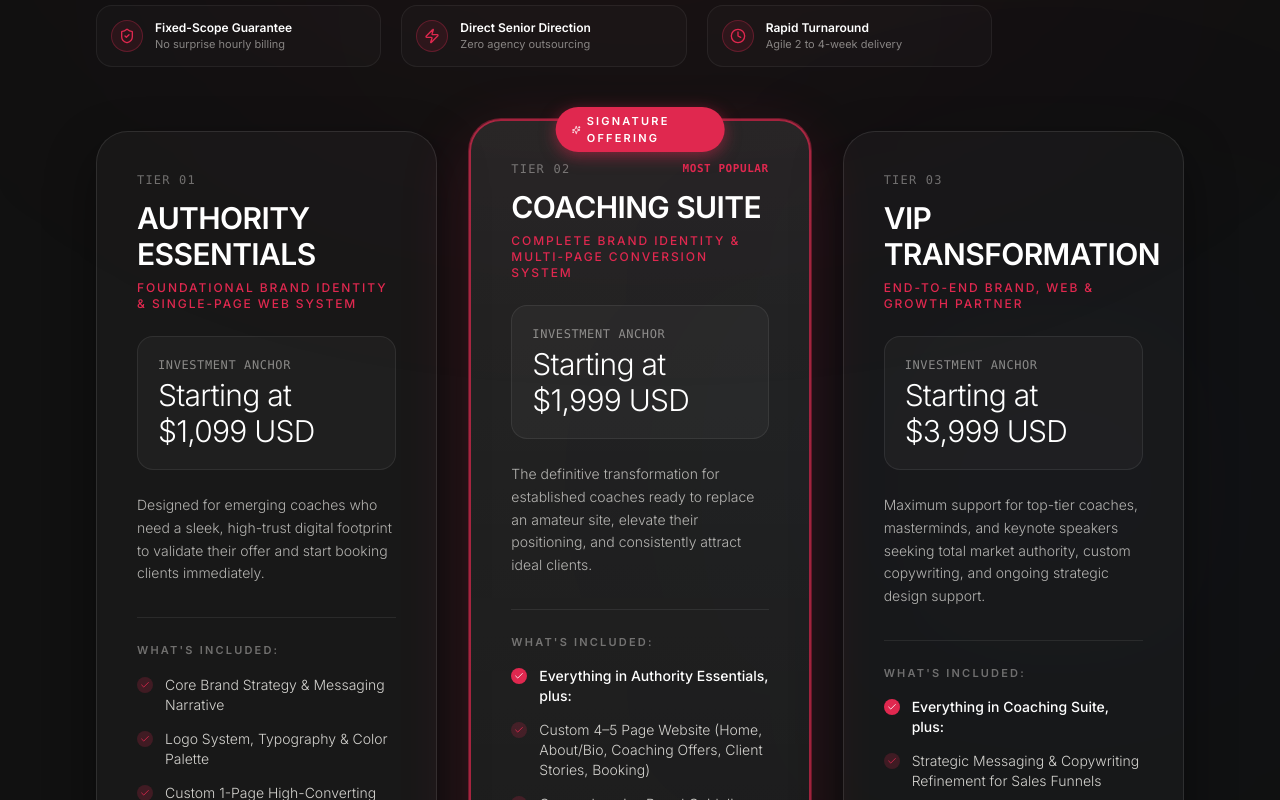
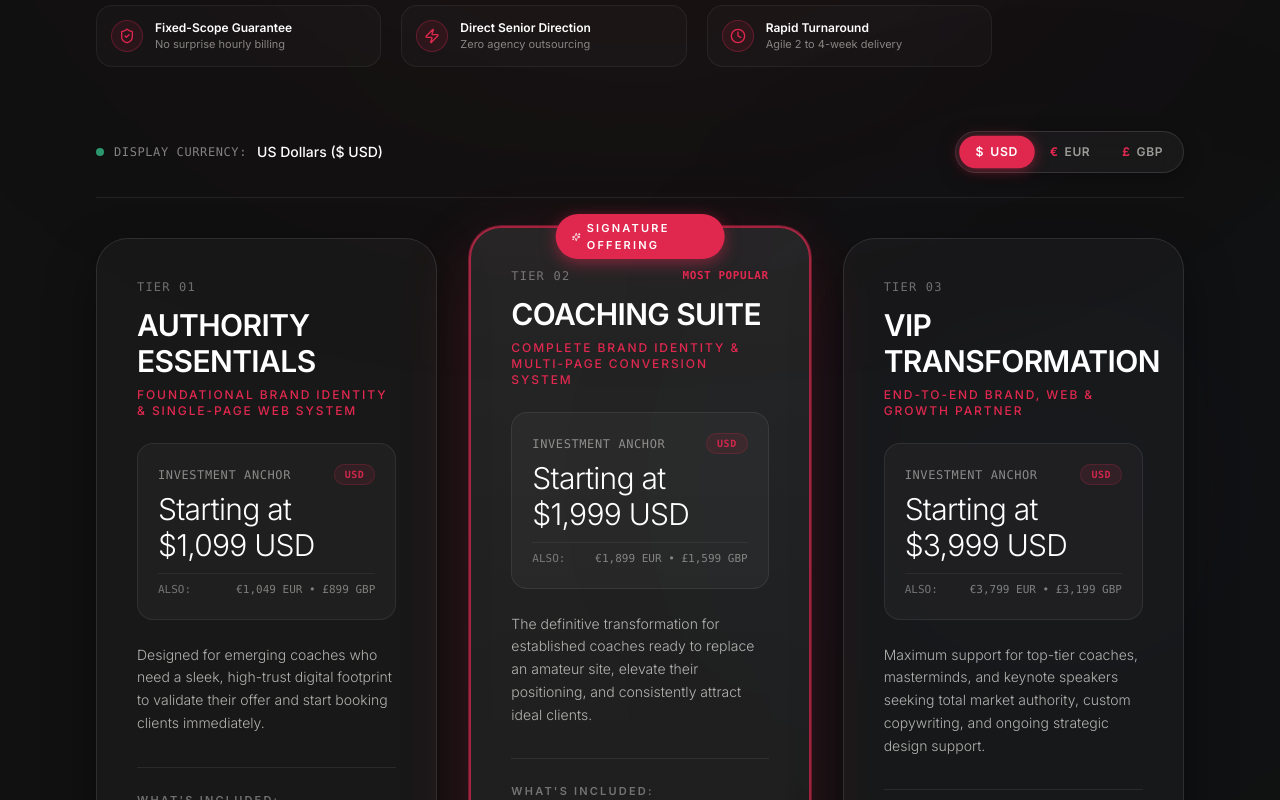
Before and after one commit to miskathoss/miskathossain, a Next.js app: page /pricing in a window 1280 px wide. Shown: the part 540-1340 px from the top of the page. Built offline with nearby package versions, Linux system fonts and the light colour scheme.

Commit message:
Add switchable currency selector (USD, EUR, GBP) to pricing page

```diff
--- a/src/app/pricing/PricingClient.tsx
+++ b/src/app/pricing/PricingClient.tsx
@@ -17,11 +17,26 @@ import {
   Calendar,
 } from "lucide-react";
 
+type Currency = "USD" | "EUR" | "GBP";
+
+interface CurrencyOption {
+  code: Currency;
+  label: string;
+  symbol: string;
+  name: string;
+}
+
+const currencies: CurrencyOption[] = [
+  { code: "USD", label: "USD", symbol: "$", name: "US Dollar" },
+  { code: "EUR", label: "EUR", symbol: "€", name: "Euro" },
+  { code: "GBP", label: "GBP", symbol: "£", name: "British Pound" },
+];
+
 interface PricingTier {
   tierNumber: string;
   badge?: string;
   title: string;
-  price: string;
+  prices: Record<Currency, string>;
   subtitle: string;
   description: string;
   isPopular?: boolean;
@@ -37,7 +52,11 @@ const pricingTiers: PricingTier[] = [
   {
     tierNumber: "TIER 01",
     title: "AUTHORITY ESSENTIALS",
-    price: "Starting at $1,099 USD",
+    prices: {
+      USD: "Starting at $1,099 USD",
+      EUR: "Starting at €1,049 EUR",
+      GBP: "Starting at £899 GBP",
+    },
     subtitle: "FOUNDATIONAL BRAND IDENTITY & SINGLE-PAGE WEB SYSTEM",
     description:
       "Designed for emerging coaches who need a sleek, high-trust digital footprint to validate their offer and start booking clients immediately.",
@@ -55,7 +74,11 @@ const pricingTiers: PricingTier[] = [
     tierNumber: "TIER 02",
     badge: "SIGNATURE OFFERING",
     title: "COACHING SUITE",
-    price: "Starting at $1,999 USD",
+    prices: {
+      USD: "Starting at $1,999 USD",
+      EUR: "Starting at €1,899 EUR",
+      GBP: "Starting at £1,599 GBP",
+    },
     subtitle: "COMPLETE BRAND IDENTITY & MULTI-PAGE CONVERSION SYSTEM",
     description:
       "The definitive transformation for established coaches ready to replace an amateur site, elevate their positioning, and consistently attract ideal clients.",
@@ -74,7 +97,11 @@ const pricingTiers: PricingTier[] = [
   {
     tierNumber: "TIER 03",
     title: "VIP TRANSFORMATION",
-    price: "Starting at $3,999 USD",
+    prices: {
+      USD: "Starting at $3,999 USD",
+      EUR: "Starting at €3,799 EUR",
+      GBP: "Starting at £3,199 GBP",
+    },
     subtitle: "END-TO-END BRAND, WEB & GROWTH PARTNER",
     description:
       "Maximum support for top-tier coaches, masterminds, and keynote speakers seeking total market authority, custom copywriting, and ongoing strategic design support.",
@@ -122,9 +149,15 @@ const faqs = [
     answer:
       "Absolutely. All platforms are architected cleanly and modularly. You can seamlessly expand with additional landing pages, client portals, podcast hubs, or bespoke payment gateways as your practice expands.",
   },
+  {
+    question: "Can I pay in EUR or GBP instead of USD?",
+    answer:
+      "Yes. Invoices can be issued in USD ($), EUR (€), or GBP (£) based on your preference. Payments are settled securely via Stripe, Wise, or international wire transfer with zero conversion markups.",
+  },
 ];
 
 export function PricingClient() {
+  const [selectedCurrency, setSelectedCurrency] = useState<Currency>("USD");
   const [openFaqIndex, setOpenFaqIndex] = useState<number | null>(0);
 
   const toggleFaq = (index: number) => {
@@ -199,6 +232,46 @@ export function PricingClient() {
       {/* Pricing Cards Grid */}
       <section className="relative px-6 sm:px-12 lg:px-24 pb-20 sm:pb-28">
         <div className="max-w-7xl mx-auto">
+          {/* Switchable Currency Selector */}
+          <div className="flex flex-col sm:flex-row items-center justify-between gap-4 mb-10 pb-6 border-b border-white/[0.08]">
+            <div className="flex items-center gap-2.5 text-xs sm:text-sm text-cream/70">
+              <span className="w-2 h-2 rounded-full bg-emerald-400 animate-pulse" />
+              <span className="font-mono text-xs uppercase tracking-wider text-cream/50">
+                DISPLAY CURRENCY:
+              </span>
+              <span className="text-white font-medium">
+                {selectedCurrency === "USD" && "US Dollars ($ USD)"}
+                {selectedCurrency === "EUR" && "Euros (€ EUR)"}
+                {selectedCurrency === "GBP" && "British Pounds (£ GBP)"}
+              </span>
+            </div>
+
+            {/* Currency Switcher Buttons */}
+            <div className="inline-flex items-center p-1 rounded-full bg-white/[0.04] border border-white/[0.12] backdrop-blur-md shadow-[0_4px_20px_rgba(0,0,0,0.3)]">
+              {currencies.map((curr) => {
+                const isActive = selectedCurrency === curr.code;
+                return (
+                  <button
+                    key={curr.code}
+                    onClick={() => setSelectedCurrency(curr.code)}
+                    type="button"
+                    aria-label={`Switch price to ${curr.name} (${curr.code})`}
+                    className={`relative px-4 py-2 rounded-full text-xs font-semibold tracking-wider transition-all duration-300 flex items-center gap-1.5 ${
+                      isActive
+                        ? "bg-rose text-white shadow-[0_2px_14px_rgba(224,40,79,0.5)] scale-[1.02]"
+                        : "text-cream/60 hover:text-white hover:bg-white/[0.04]"
+                    }`}
+                  >
+                    <span className={isActive ? "text-white" : "text-rose font-bold"}>
+                      {curr.symbol}
+                    </span>
+                    <span>{curr.label}</span>
+                  </button>
+                );
+              })}
+            </div>
+          </div>
+
           <div className="grid grid-cols-1 lg:grid-cols-3 gap-8 sm:gap-8 items-stretch">
             {pricingTiers.map((tier) => (
               <div
@@ -240,11 +313,37 @@ export function PricingClient() {
 
                   {/* Price Anchor */}
                   <div className="p-5 rounded-2xl bg-white/[0.03] border border-white/[0.08] mb-6">
-                    <span className="text-xs font-mono uppercase tracking-wider text-cream/50 block mb-1">
-                      INVESTMENT ANCHOR
-                    </span>
-                    <div className="text-2xl sm:text-3xl font-light tracking-tight text-white">
-                      {tier.price}
+                    <div className="flex items-center justify-between mb-1.5">
+                      <span className="text-xs font-mono uppercase tracking-wider text-cream/50">
+                        INVESTMENT ANCHOR
+                      </span>
+                      <span className="text-[10px] font-mono uppercase tracking-wider text-rose/90 px-2.5 py-0.5 rounded-full bg-rose/10 border border-rose/20 font-semibold">
+                        {selectedCurrency}
+                      </span>
+                    </div>
+                    <div className="text-2xl sm:text-3xl font-light tracking-tight text-white transition-all duration-200">
+                      {tier.prices[selectedCurrency]}
+                    </div>
+                    {/* Cross-Currency Equivalents */}
+                    <div className="mt-2.5 pt-2 border-t border-white/[0.06] flex items-center justify-between text-[11px] font-mono text-cream/45">
+                      <span className="uppercase text-cream/40">Also:</span>
+                      <span className="text-right">
+                        {selectedCurrency === "USD" && (
+                          <>
+                            {tier.prices.EUR.replace("Starting at ", "")} &bull; {tier.prices.GBP.replace("Starting at ", "")}
+                          </>
+                        )}
+                        {selectedCurrency === "EUR" && (
+                          <>
+                            {tier.prices.USD.replace("Starting at ", "")} &bull; {tier.prices.GBP.replace("Starting at ", "")}
+                          </>
+                        )}
+                        {selectedCurrency === "GBP" && (
+                          <>
+                            {tier.prices.USD.replace("Starting at ", "")} &bull; {tier.prices.EUR.replace("Starting at ", "")}
+                          </>
+                        )}
+                      </span>
                     </div>
                   </div>
 
```
